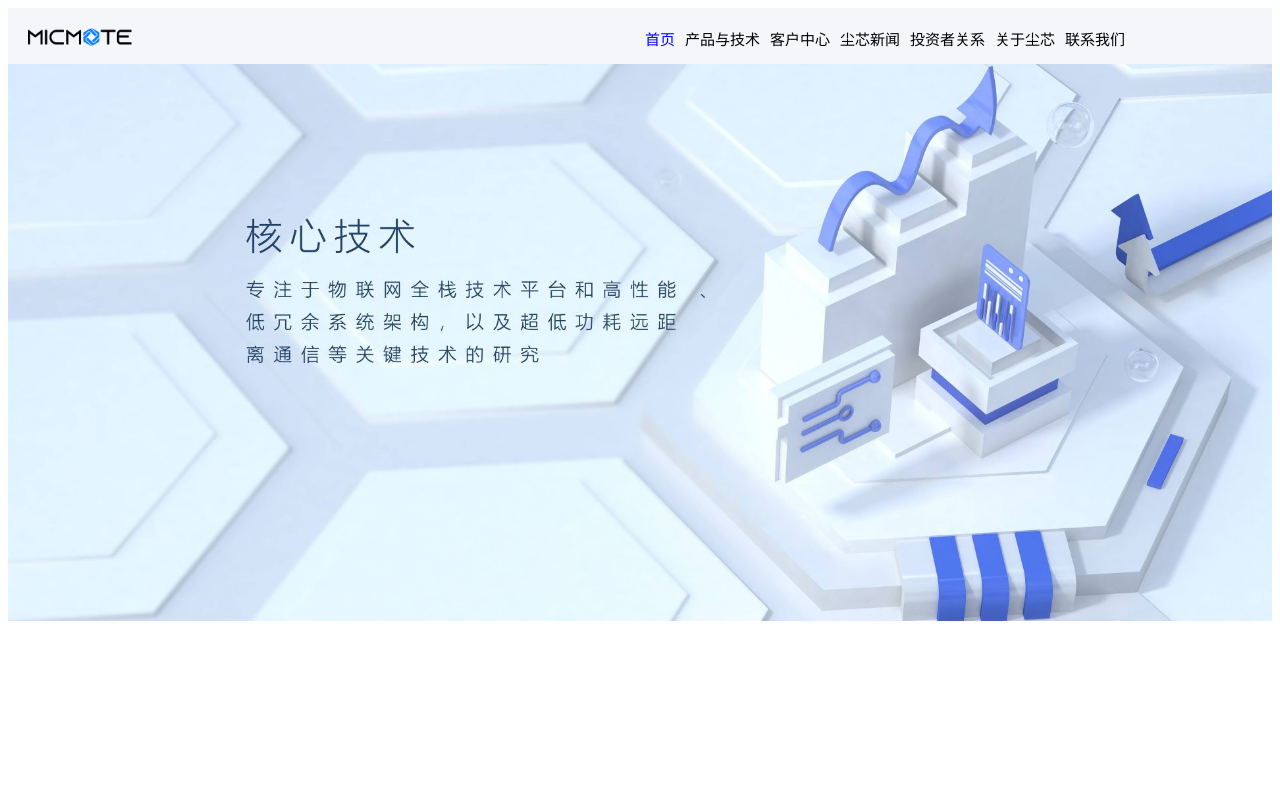
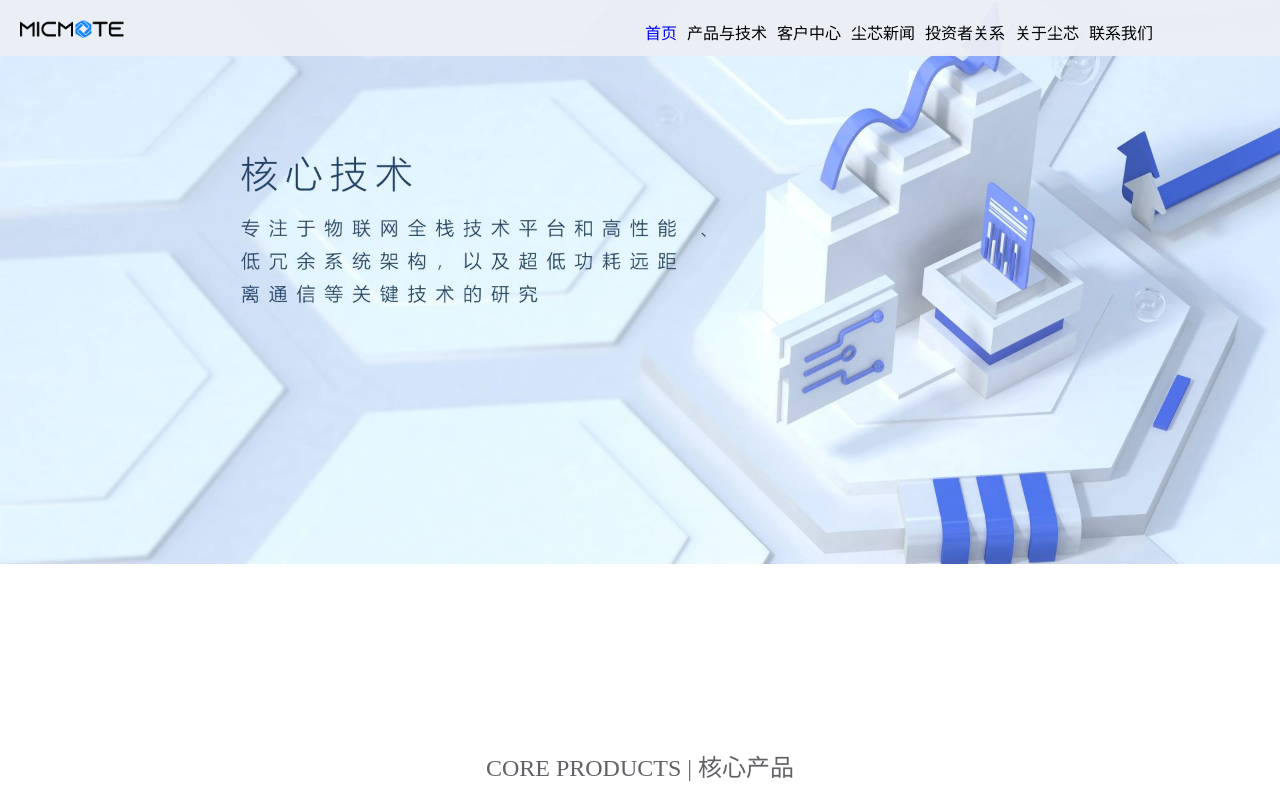
Before and after one commit to guixuan999/cloud-platform, a Vue app: page / in a window 1280 px wide. Shown: the top 800 px of the page. Built offline with nearby package versions, Linux system fonts and the light colour scheme.

Commit message:
header fixed at top

```diff
--- a/index.html
+++ b/index.html
@@ -5,8 +5,14 @@
     <link rel="icon" href="/favicon.ico">
     <meta name="viewport" content="width=device-width, initial-scale=1.0">
     <title>尘芯物联</title>
+    <style>
+      body {
+        margin: 0;
+        font-size: 100%;
+      }
+    </style>
   </head>
-  <body style="font-size: 100%">
+  <body>
     <div id="app"></div>
     <script type="module" src="/src/main.js"></script>
   </body>
--- a/src/App.vue
+++ b/src/App.vue
@@ -11,14 +11,6 @@ import router from "@/router"
 // import router from "./router/index.js"
 
 const micmote_logo = ref(new URL('@/assets/logo.png', import.meta.url).href);
-const carousel_pics = ref(
-  [
-    new URL('@/assets/首页1.jpg', import.meta.url).href,
-    new URL('@/assets/核心技术.jpg', import.meta.url).href,
-    new URL('@/assets/核心产品.jpg', import.meta.url).href,
-    new URL('@/assets/核心技术.jpg', import.meta.url).href
-  ]
-)
 
 function clickme() {
   router.push('about')
@@ -29,10 +21,10 @@ function clickme() {
 <template>
 
   <el-container>
-    <el-header class="header">
-      <el-row justify="space-between" style="padding: 20px 0">
+    <el-header>
+      <el-row justify="space-between" style="padding: 1.25em 0">
         <el-col :span="12">
-          <el-image :src="micmote_logo" style="height: 18px" />
+          <el-image :src="micmote_logo" style="height: 1.125em" />
         </el-col>
         <el-col :span="12">
           <RouterLink to="/" class="custom-link">首页</RouterLink>
@@ -57,7 +49,8 @@ function clickme() {
         </el-row>
         <el-row>
           <el-col :span="6">
-            <h1 @click="clickme" style="cursor: pointer">行业解决方案<i style="font-size: 0.8em; color: #999999">  click me</i></h1>
+            <h1 @click="clickme" style="cursor: pointer">行业解决方案<i style="font-size: 0.8em; color: #999999"> click me</i>
+            </h1>
             <p>无线电子雷管</p>
             <p>智能化养殖</p>
           </el-col>
@@ -86,7 +79,7 @@ function clickme() {
           </el-col>
           <el-col :span="6" :offset="12" style="display: flex; justify-content: flex-end">
             <el-image :src="phone" />
-            <el-image :src="wechat" style="padding: 0 10px"/>
+            <el-image :src="wechat" style="padding: 0 0.625em" />
             <el-image :src="email" />
           </el-col>
         </el-row>
@@ -106,16 +99,20 @@ function clickme() {
 }
 
 .custom-link {
-  padding: 0px 5px;
+  padding: 0px 0.3125em;
   /* 上下0px，左右20px */
   text-decoration: none;
-  font-size: 15px;
   color: black;
 }
 
 .el-header {
-  height: 56px;
-  background-color: #EBEEF580
+  background-color: #EBEEF5F0;
+  height: 3.5em;
+  width: 100%;
+  position: fixed;
+  top: 0;
+  left: 0;
+  z-index: 100;
 }
 
 .el-footer {
@@ -123,7 +120,7 @@ function clickme() {
   width: 100%;
   background-color: black;
   color: white;
-  padding: 30px 0
+  padding: 2em 0
 }
 
 .demonstration {
@@ -138,7 +135,8 @@ p {
   font-size: 0.9em;
   color: #BBBBBB
 }
+
 .el-divider {
-  margin: 10px 0
+  margin: 0.623em 0
 }
 </style>
--- a/src/components/home/Marketing.vue
+++ b/src/components/home/Marketing.vue
@@ -1,9 +1,10 @@
 <script setup>
 
 import { reactive, ref} from 'vue'
-//import marketing_pic from "../../assets/mak.jpg"
 
 const marketing_pic = ref(new URL('@/assets/mak.jpg', import.meta.url).href)
+// This also works.
+// import marketing_pic from "../../assets/mak.jpg"
 
 const business = reactive(
     [
```
